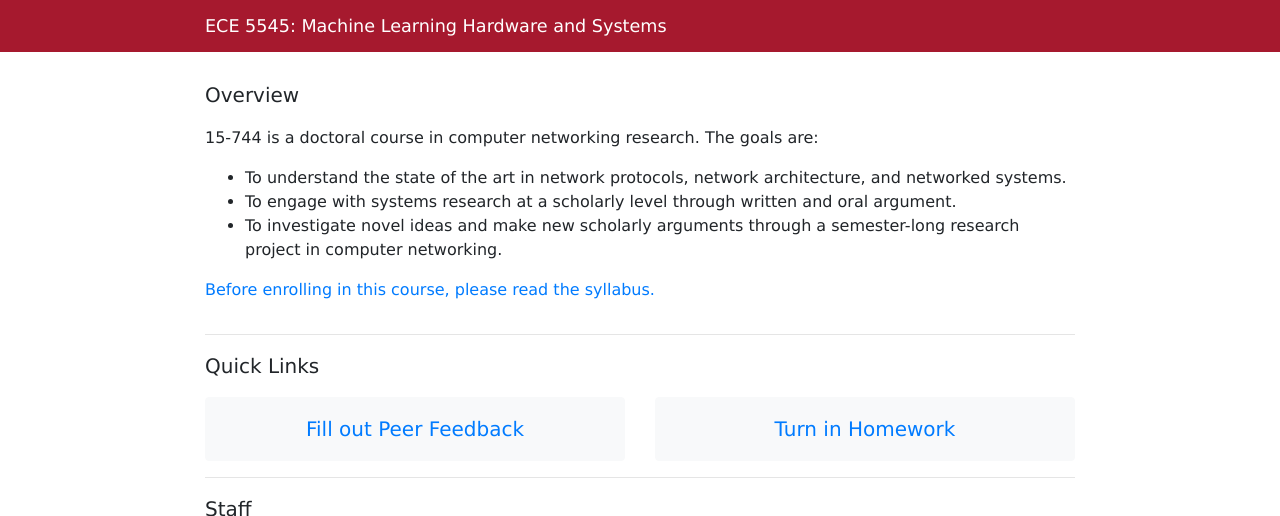
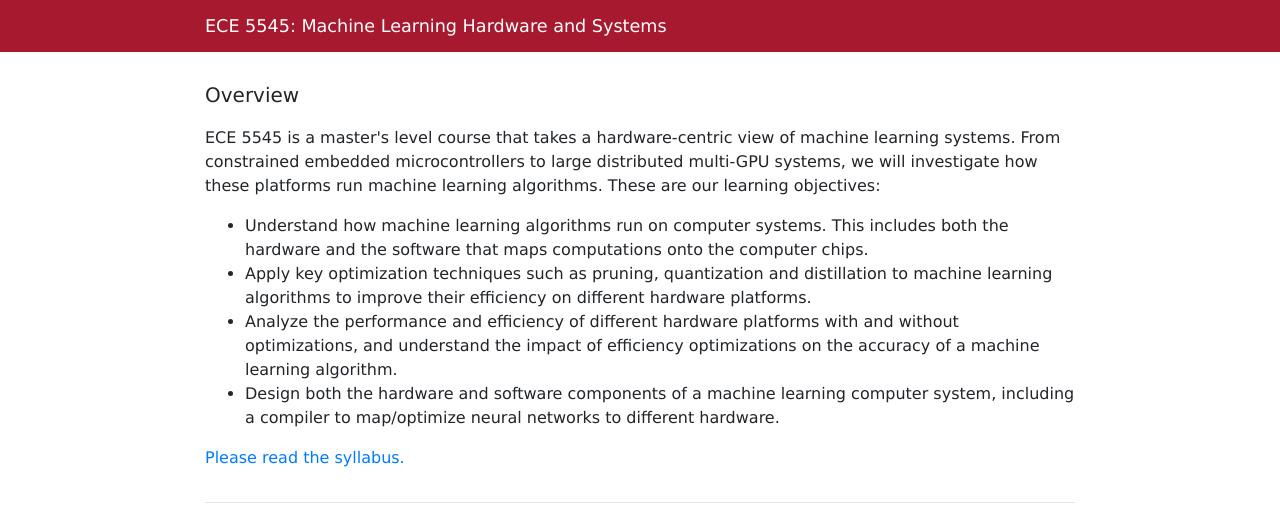
Before and after one commit to abdelfattah-class/ece6950_dle, a Jekyll site: the page built from index.html, in a window 1280 px wide and 900 px high, cut to the strip 0-516 px from the top of the window. Built offline with Jekyll 4.4.1, drawn with Linux system fonts in a browser that asks for light colours; nearby versions of some CDN libraries.

Commit message:
Update index.html

```diff
--- a/index.html
+++ b/index.html
@@ -8,21 +8,24 @@ title: ML Hardware and Systems
   <div class="col-md-12">
     <p class="lead">Overview</p>
     <p>
-    15-744 is a doctoral course in computer networking research. The goals are:
+    ECE 5545 is a master's level course that takes a hardware-centric view of machine learning systems. From constrained embedded microcontrollers to large distributed multi-GPU systems, we will investigate how these platforms run machine learning algorithms. These are our learning objectives:
     </p>
     <p>
     <ul>
       <li>
-        To understand the state of the art in network protocols, network architecture, and networked systems.
+        Understand how machine learning algorithms run on computer systems. This includes both the hardware and the software that maps computations onto the computer chips.
       </li>
       <li>
-        To engage with systems research at a scholarly level through written and oral argument.
+        Apply key optimization techniques such as pruning, quantization and distillation to machine learning algorithms to improve their efficiency on different hardware platforms.
       </li>
       <li>
-        To investigate novel ideas and make new scholarly arguments through a semester-long research project in computer networking.
+        Analyze the performance and efficiency of different hardware platforms with and without optimizations, and understand the impact of efficiency optimizations on the accuracy of a machine learning algorithm.
+      </li>
+      <li>
+        Design both the hardware and software components of a machine learning computer system, including a compiler to map/optimize neural networks to different hardware.
       </li>
     </ul>
-    <a href="https://docs.google.com/document/d/1QoGrlPpcMWG-g087vexnA_c0ZCulYqsWcfM7fKWwrow/edit?usp=sharing">Before enrolling in this course, please read the syllabus.</a>
+    <a href="https://docs.google.com/document/d/1yIbeONqmZeCxuy7s6IQdXMlbDXLZUD0HcTJON_pZZLg/edit?usp=sharing">Please read the syllabus.</a>
     </p>
   </div><!--col-md-12-->
 </div><!--row-->
```
